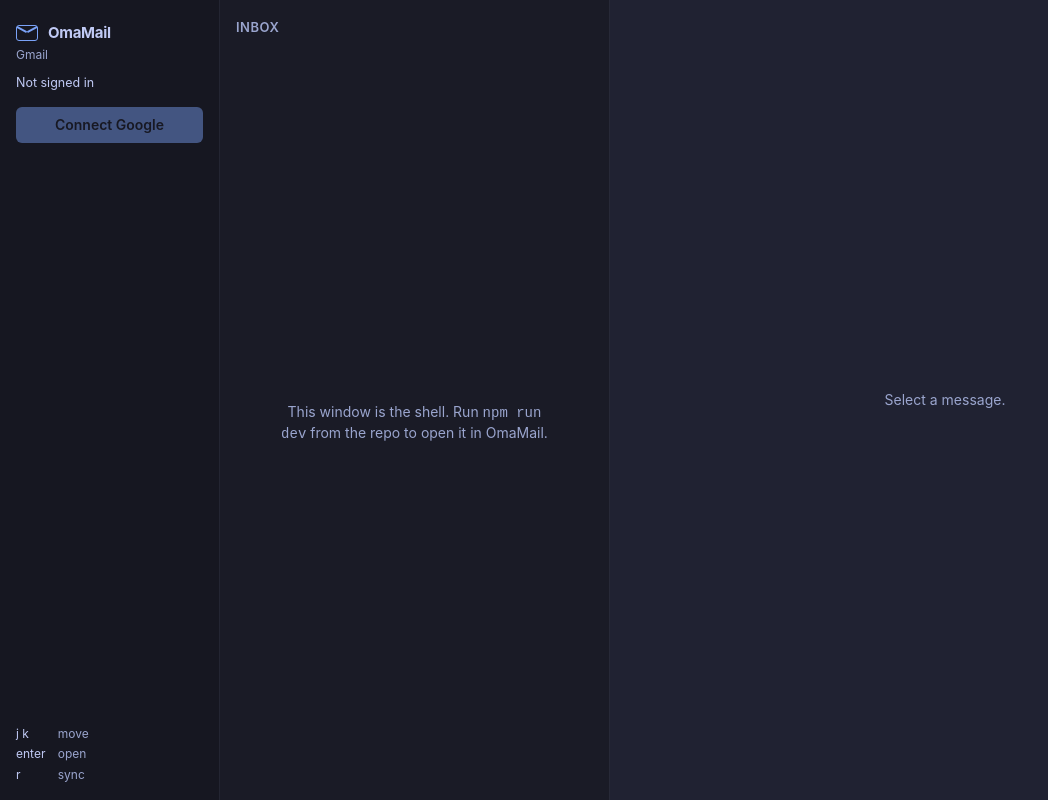
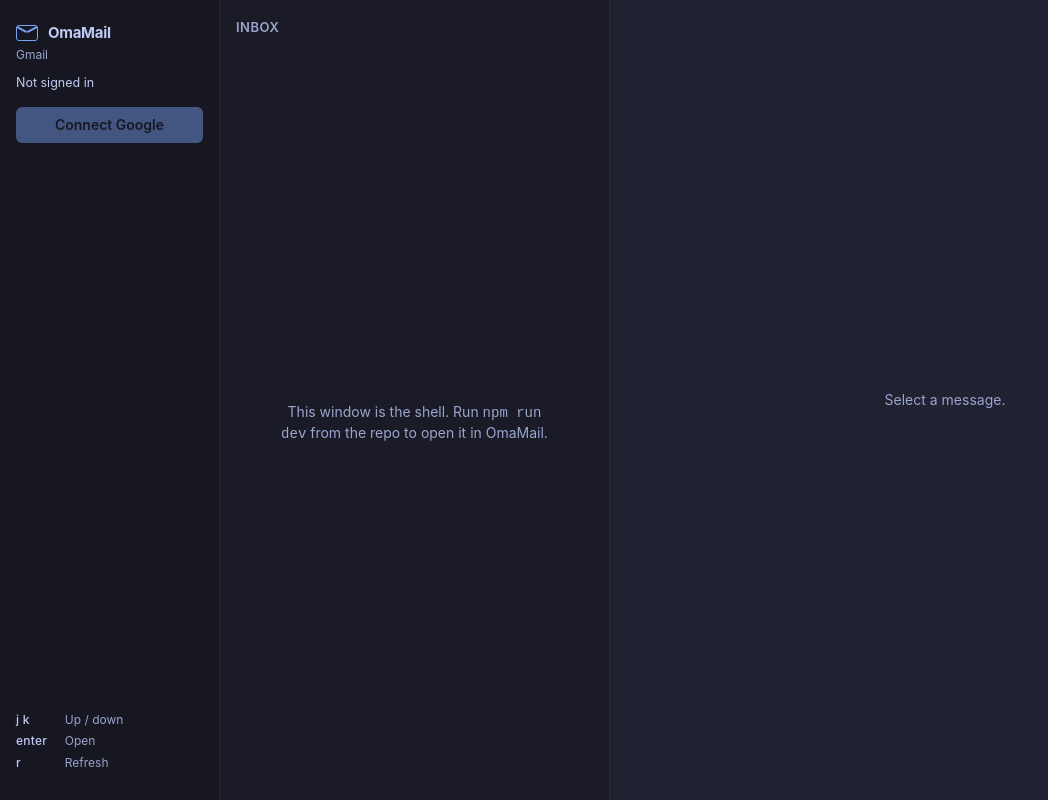
Before and after one commit to benwyrosdick/omamail, a Svelte app in the folder ui/: page / in a window 1280 px wide. Shown: the whole page, without its empty margins (0-1048 px from the left). Built offline with nearby package versions, Linux system fonts and the light colour scheme.

Commit message:
refactor: align sidebar shortcut hints as a definition list
Pair each key with its action in a definition list and grid the columns so the labels stay aligned. Rename the actions to Up / down, Open, and Refresh.

```diff
--- a/ui/src/App.svelte
+++ b/ui/src/App.svelte
@@ -184,11 +184,11 @@
     </div>
     {#if busy}<p class="busy">{busy}</p>{/if}
     {#if error}<p class="error">{error}</p>{/if}
-    <div class="hint">
-      <div><kbd>j k</kbd> move</div>
-      <div><kbd>enter</kbd> open</div>
-      <div><kbd>r</kbd> sync</div>
-    </div>
+    <dl class="hint">
+      <div><dt>j k</dt><dd>Up / down</dd></div>
+      <div><dt>enter</dt><dd>Open</dd></div>
+      <div><dt>r</dt><dd>Refresh</dd></div>
+    </dl>
   </aside>
 
   <section class="list">
--- a/ui/src/app.css
+++ b/ui/src/app.css
@@ -152,17 +152,28 @@ button.primary {
 
 .hint {
   margin-top: auto;
+  display: grid;
+  gap: 5px;
   color: var(--muted);
   font-size: 12px;
-  display: grid;
-  gap: 4px;
 }
 
-.hint kbd {
-  display: inline-block;
-  min-width: 3.2em;
+.hint div {
+  display: grid;
+  grid-template-columns: 3.4em minmax(0, 1fr);
+  gap: 8px;
+  align-items: baseline;
+}
+
+.hint dt,
+.hint dd {
+  margin: 0;
+}
+
+.hint dt {
   color: var(--text);
-  font-family: inherit;
+  font-weight: 550;
+  letter-spacing: 0.02em;
 }
 
 .list {
```
